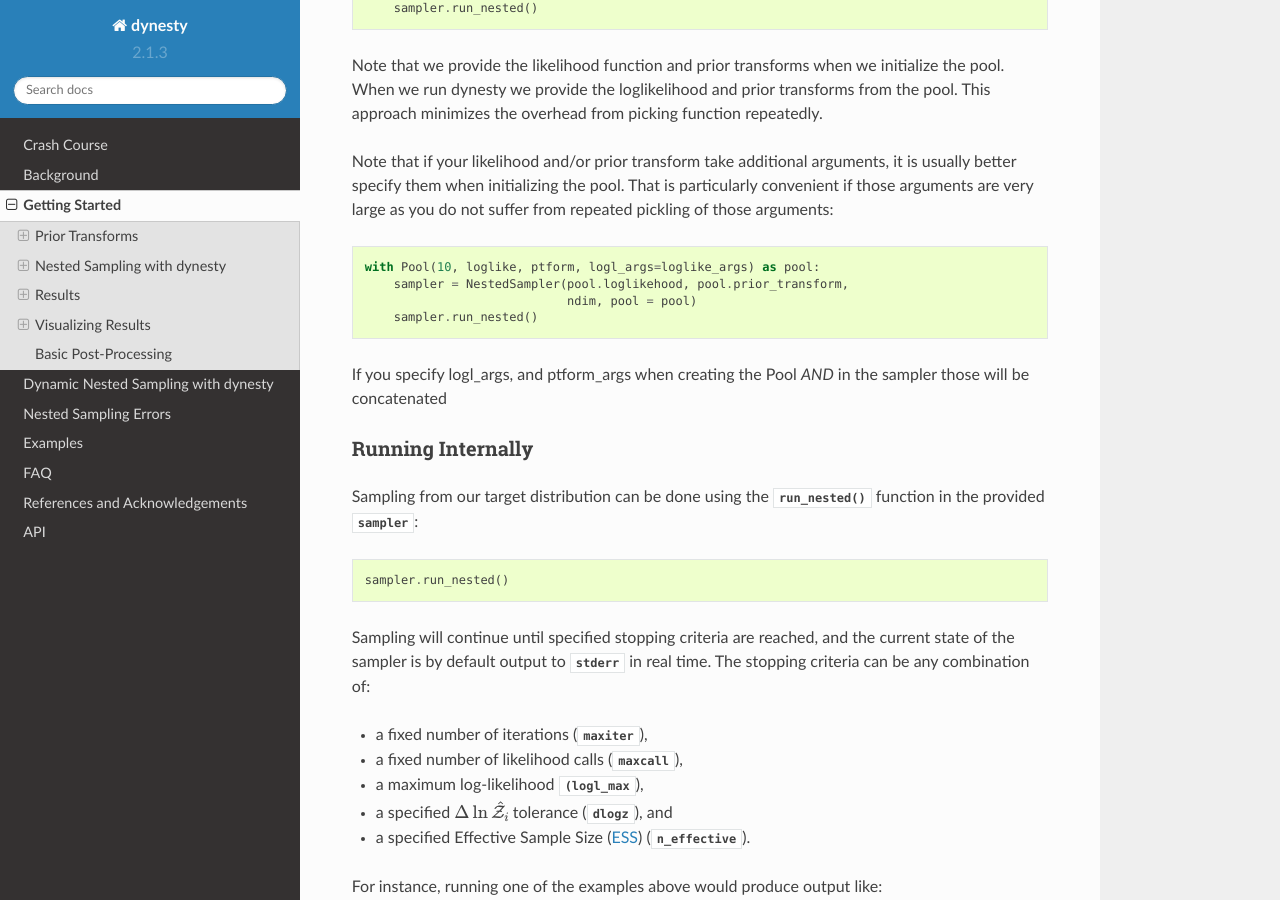
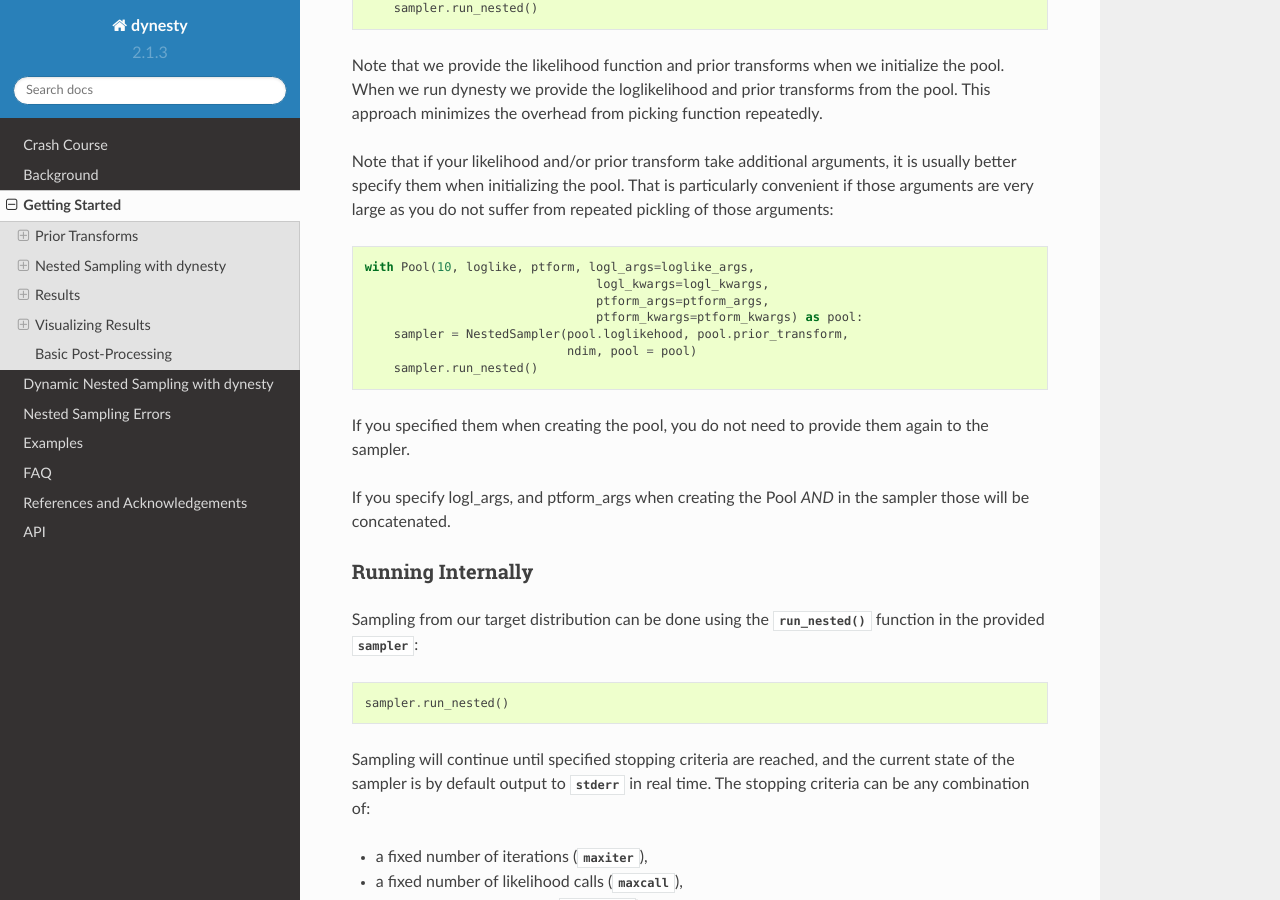
Before and after one commit to joshspeagle/dynesty, a Sphinx documentation site: the page built from docs/source/quickstart.rst, in a window 1280 px wide and 900 px high, scrolled down 8711 px. Built offline with Sphinx 7.4.7 and the Read the Docs theme 2.0.0, drawn with Linux system fonts in a browser that asks for light colours; the version number is read from the project's files by our own code.

Commit message:
further clarification

```diff
--- a/docs/source/quickstart.rst
+++ b/docs/source/quickstart.rst
@@ -475,13 +475,19 @@
 convenient if those arguments are very large as you do not suffer from repeated
 pickling of those arguments::
 
-    with Pool(10, loglike, ptform, logl_args=loglike_args) as pool:
+    with Pool(10, loglike, ptform, logl_args=loglike_args,
+                                    logl_kwargs=logl_kwargs,
+				    ptform_args=ptform_args,
+				    ptform_kwargs=ptform_kwargs) as pool:
         sampler = NestedSampler(pool.loglikehood, pool.prior_transform,
 	                        ndim, pool = pool)
 	sampler.run_nested()
 
+If you specified them when creating the pool, you do not need to provide them
+again to the sampler.
+
 If you specify logl_args, and ptform_args when creating the Pool *AND* in the sampler
-those will be concatenated
+those will be concatenated.
 
 
 Running Internally
```
Also changed, not shown: 2 other files.
